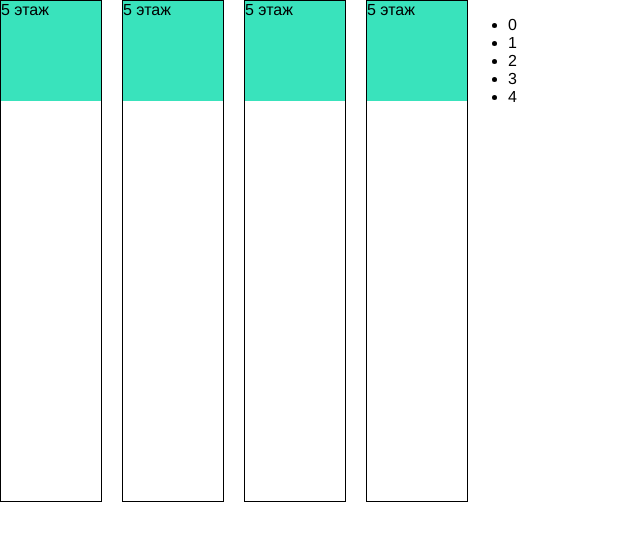
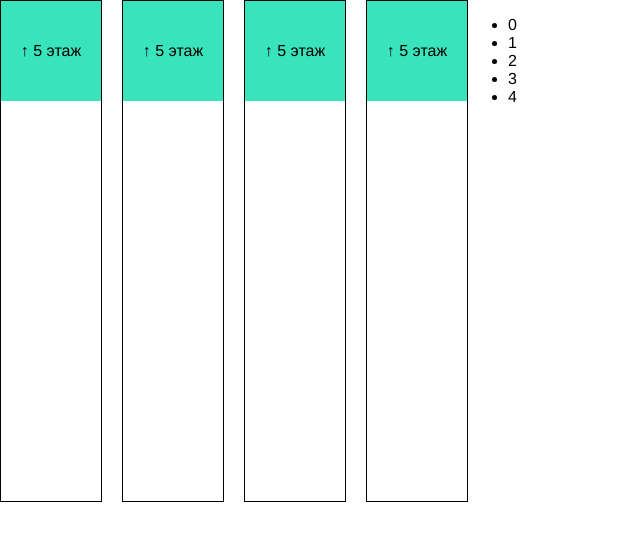
Before and after one commit to AlekseySemiconductor/elevator, a Vue app: page / in a window 1280 px wide. Shown: the top 540 px of the page, without its empty margins (0-640 px from the left). Built offline with nearby package versions, Linux system fonts and the light colour scheme.

Commit message:
adds displaying arrows on changing directions

```diff
--- a/src/assets/scss/AppShaft.scss
+++ b/src/assets/scss/AppShaft.scss
@@ -16,6 +16,17 @@
     height: 100px;
     background-color: #39e3bc;
   }
+
+  &__elevator-content {
+    display: flex;
+    align-items: center;
+    justify-content: center;
+    height: 100%;
+
+    &--hidden {
+      display: none;
+    }
+  }
 }
 
 @keyframes blink {
--- a/src/components/AppShaft.vue
+++ b/src/components/AppShaft.vue
@@ -14,7 +14,16 @@
         transform: `translateY(${position}px`,
       }"
     >
-      {{ currentFloorIndex }} этаж
+      <div
+        class="shaft__elevator-content"
+        :class="{
+          'shaft__elevator-content--hidden': state === EvelatorState.Free,
+        }"
+      >
+        <template v-if="currentFloorIndex < nextFloorIndex"> &uarr; </template>
+        <template v-else> &darr; </template>
+        {{ nextFloorIndex }} этаж
+      </div>
     </div>
   </div>
 </template>
@@ -39,7 +48,9 @@ export default {
       EvelatorState,
       state: EvelatorState.Free,
       currentFloorIndex: currentFloorIndex,
+      nextFloorIndex: 0,
       position: this.calcalatePosition(currentFloorIndex),
+      isUpDirection: false,
     };
   },
   created() {
@@ -59,7 +70,7 @@ export default {
       const nextPos = this.calcalatePosition(nextFloorIndex);
       const isUpDirection = nextFloorIndex > this.currentFloorIndex;
 
-      this.currentFloorIndex = nextFloorIndex;
+      this.nextFloorIndex = nextFloorIndex;
       this.state = EvelatorState.Moving;
 
       const interval = setInterval(() => {
@@ -76,6 +87,7 @@ export default {
       this.state = EvelatorState.Pending;
       setTimeout(() => {
         this.state = EvelatorState.Free;
+        this.currentFloorIndex = this.nextFloorIndex;
       }, pendingTime);
     },
   },
```
